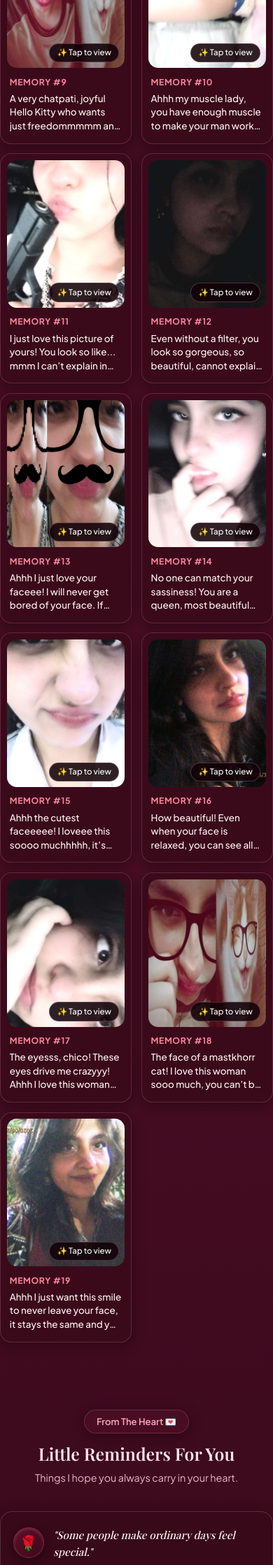
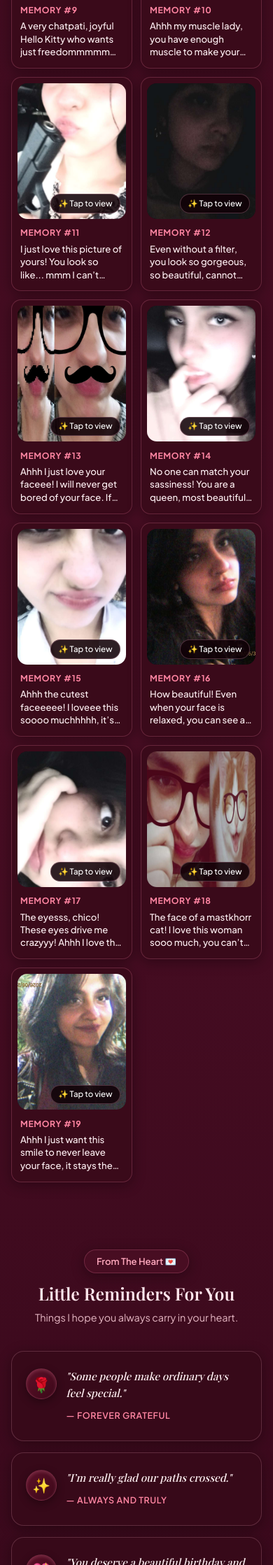
Before and after one commit to umairayub842-blip/birthday, a PHP site: page / in a window 390 px wide. Shown: the part 4203-6440 px from the top of the page at 70% size. Run offline with PHP 8.4, Linux system fonts and the light colour scheme; some web fonts are replaced.

Commit message:
Enforce mobile-first card width, 2-column gallery, and cache buster v4.0

```diff
--- a/index.php
+++ b/index.php
@@ -118,8 +118,8 @@ $wish_reveal_body  = "Close your eyes, take a gentle breath, and make the bigges
   <link rel="preconnect" href="https://fonts.gstatic.com" crossorigin>
   <link href="https://fonts.googleapis.com/css2?family=Playfair+Display:ital,wght@0,500;0,600;0,700;1,400;1,600&family=Plus+Jakarta+Sans:wght@400;500;600;700&family=Sacramento&display=swap" rel="stylesheet">
 
-  <!-- Stylesheet -->
-  <link rel="stylesheet" href="style.css">
+  <!-- Stylesheet (Cache Busted) -->
+  <link rel="stylesheet" href="style.css?v=4.0">
 </head>
 <body>
 
@@ -463,7 +463,7 @@ $wish_reveal_body  = "Close your eyes, take a gentle breath, and make the bigges
     </div>
   </div>
 
-  <!-- JavaScript -->
-  <script src="script.js"></script>
+  <!-- JavaScript (Cache Busted) -->
+  <script src="script.js?v=4.0"></script>
 </body>
 </html>
--- a/style.css
+++ b/style.css
@@ -1601,6 +1601,89 @@ h1, h2, h3, h4 {
   }
 }
 
+/* ============================================================
+   EXPLICIT MOBILE OVERRIDES (<= 768px)
+   Guarantees perfect mobile scaling and full-width touch layout
+   ============================================================ */
+@media (max-width: 768px) {
+  html, body {
+    width: 100% !important;
+    max-width: 100vw !important;
+    overflow-x: hidden !important;
+  }
+
+  .site-wrapper {
+    width: 100% !important;
+    max-width: 100vw !important;
+    overflow-x: hidden !important;
+  }
+
+  .container {
+    width: 100% !important;
+    max-width: 100% !important;
+    padding-left: 1rem !important;
+    padding-right: 1rem !important;
+  }
+
+  .hero-section {
+    padding: 1.5rem 0.85rem !important;
+    min-height: 100vh !important;
+    min-height: 100dvh !important;
+  }
+
+  .hero-envelope-card,
+  .birthday-card,
+  .surprise-box {
+    width: 100% !important;
+    max-width: 100% !important;
+    box-sizing: border-box !important;
+    padding: 2.25rem 1.25rem !important;
+  }
+
+  .gallery-grid {
+    grid-template-columns: repeat(2, 1fr) !important;
+    gap: 0.75rem !important;
+    width: 100% !important;
+  }
+
+  .gallery-item {
+    padding: 0.5rem 0.5rem 0.75rem !important;
+    border-radius: 14px !important;
+  }
+
+  .gallery-caption-bar .memory-note {
+    font-size: 0.82rem !important;
+    line-height: 1.4 !important;
+    -webkit-line-clamp: 3 !important;
+  }
+
+  .messages-grid {
+    display: flex !important;
+    flex-direction: column !important;
+    width: 100% !important;
+    gap: 1rem !important;
+    max-width: 100% !important;
+  }
+
+  .message-card {
+    width: 100% !important;
+    padding: 1.5rem 1.25rem !important;
+  }
+
+  .songs-grid {
+    display: flex !important;
+    flex-direction: column !important;
+    width: 100% !important;
+    gap: 1rem !important;
+    max-width: 100% !important;
+  }
+
+  .song-player-card {
+    width: 100% !important;
+    padding: 1.5rem 1.25rem !important;
+  }
+}
+
 /* Reduced Motion for Battery and Performance */
 @media (prefers-reduced-motion: reduce) {
   *, *::before, *::after {
```
Also changed, not shown: index.html (+4 -4 lines).
